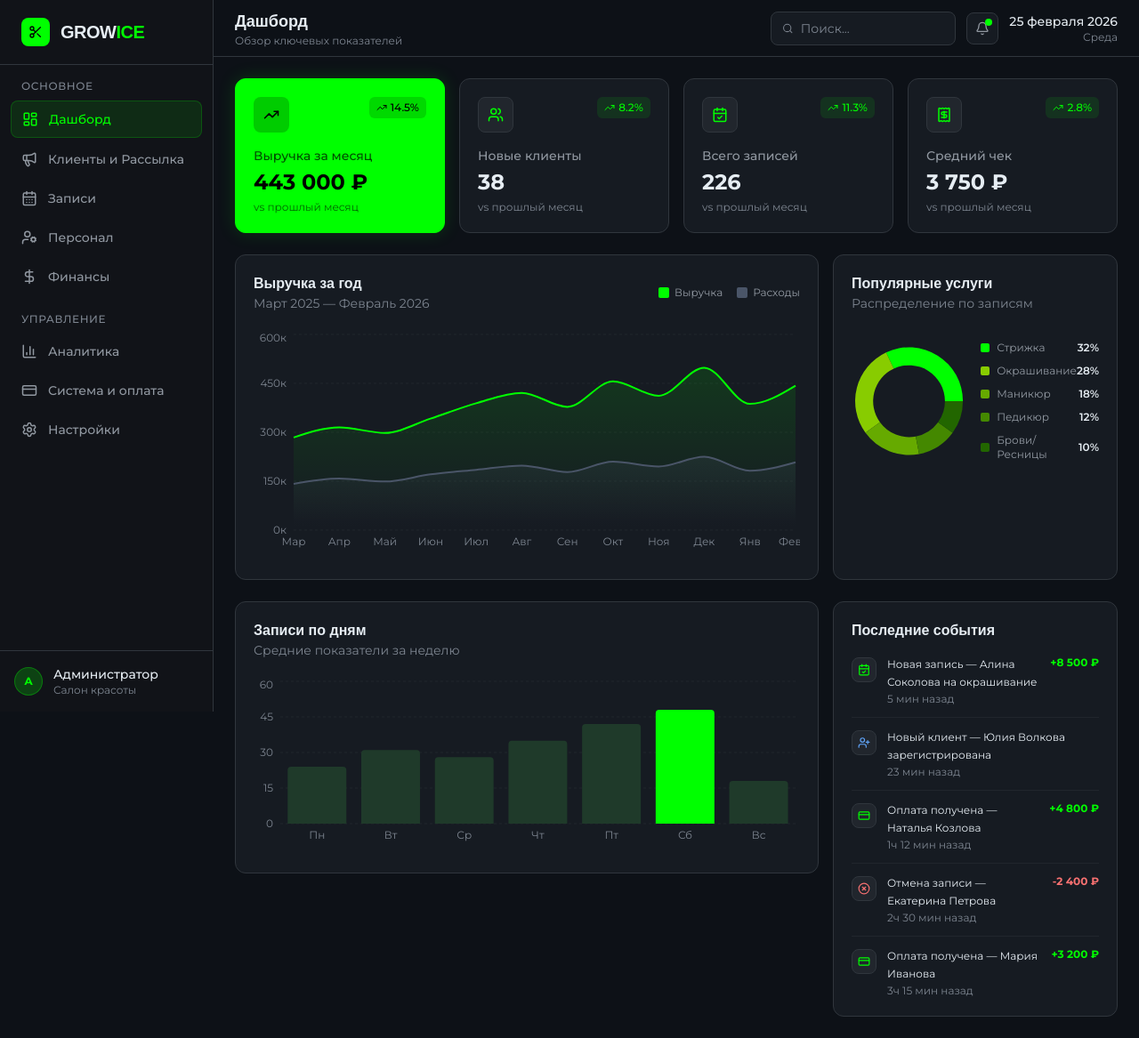
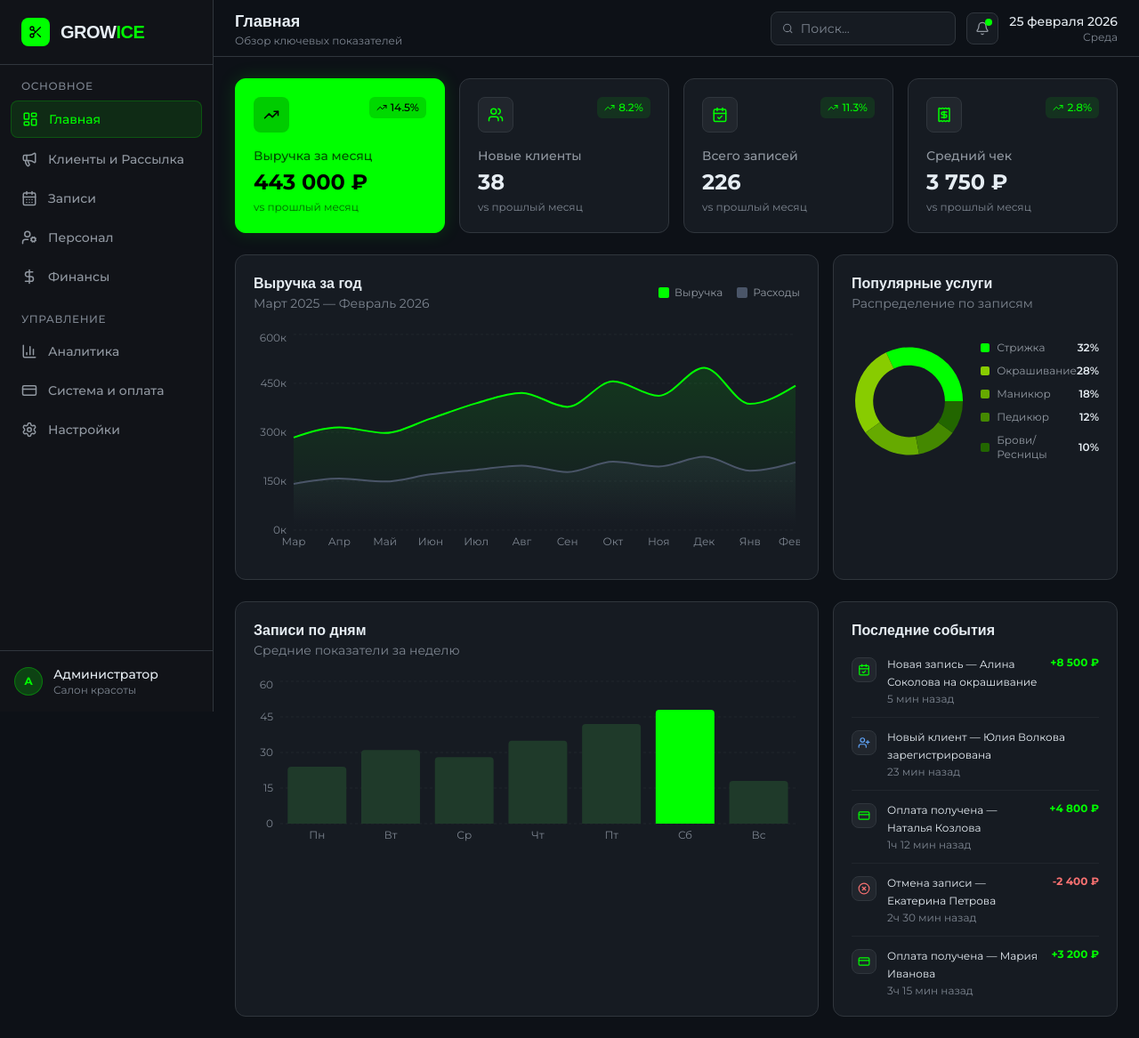
Before and after one commit to ss-twize/claudecodegrowice, a Next.js app: page / in a window 1280 px wide. Shown: the whole page at 89% size. Built offline with nearby package versions, Linux system fonts and the light colour scheme; a web font is replaced by a local one.

Commit message:
fix: rename Dashboard to Главная; equal height for bottom row blocks
Co-Authored-By: Claude Sonnet 4.6 <noreply@anthropic.com>

```diff
--- a/app/page.tsx
+++ b/app/page.tsx
@@ -25,7 +25,7 @@ const activityIcons: Record<string, React.ReactNode> = {
 export default function DashboardPage() {
   return (
     <div>
-      <Header title="Дашборд" subtitle="Обзор ключевых показателей" />
+      <Header title="Главная" subtitle="Обзор ключевых показателей" />
       <div className="p-6 space-y-6">
         {/* KPI Cards */}
         <div className="grid grid-cols-2 xl:grid-cols-4 gap-4">
@@ -69,13 +69,13 @@ export default function DashboardPage() {
         </div>
 
         {/* Bottom row */}
-        <div className="grid grid-cols-1 xl:grid-cols-3 gap-4">
-          <div className="xl:col-span-2">
+        <div className="grid grid-cols-1 xl:grid-cols-3 gap-4 xl:items-stretch">
+          <div className="xl:col-span-2 flex flex-col">
             <AppointmentsChart />
           </div>
 
           {/* Recent Activity */}
-          <div className="bg-[#161b22] border border-[#30363d] rounded-xl p-5">
+          <div className="bg-[#161b22] border border-[#30363d] rounded-xl p-5 flex flex-col">
             <h3 className="text-[#e6edf3] font-semibold mb-4 font-unbounded">Последние события</h3>
             <div className="space-y-3">
               {recentActivity.map((activity) => (
--- a/components/charts/AppointmentsChart.tsx
+++ b/components/charts/AppointmentsChart.tsx
@@ -30,7 +30,7 @@ export default function AppointmentsChart() {
   const maxVal = Math.max(...appointmentsByDay.map((d) => d.appointments));
 
   return (
-    <div className="bg-[#161b22] border border-[#30363d] rounded-xl p-5">
+    <div className="bg-[#161b22] border border-[#30363d] rounded-xl p-5 flex-1">
       <div className="mb-5">
         <h3 className="text-[#e6edf3] font-semibold font-unbounded">Записи по дням</h3>
         <p className="text-[#7d8590] text-sm">Средние показатели за неделю</p>
--- a/components/layout/Sidebar.tsx
+++ b/components/layout/Sidebar.tsx
@@ -8,7 +8,7 @@ import {
 } from "lucide-react";
 
 const mainNav = [
-  { href: "/", label: "Дашборд", icon: LayoutDashboard },
+  { href: "/", label: "Главная", icon: LayoutDashboard },
   { href: "/clients", label: "Клиенты и Рассылка", icon: Megaphone },
   { href: "/appointments", label: "Записи", icon: CalendarDays },
   { href: "/staff", label: "Персонал", icon: UserCog },
```
